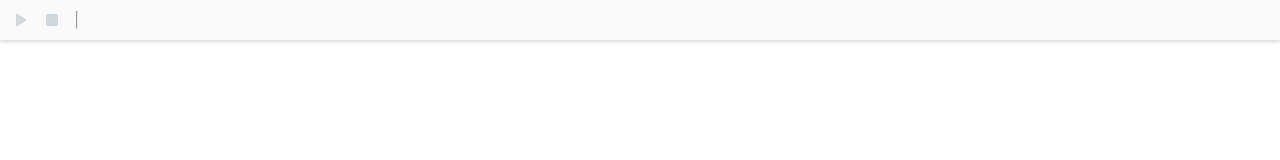
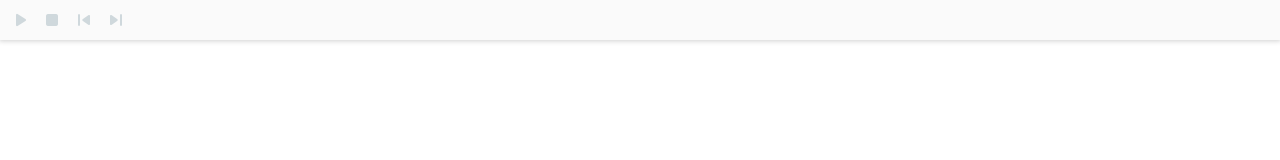
Before and after one commit to tsutoringo/musicalfireworkstudio-web, a Vue app: page /#/editor in a window 1280 px wide. Shown: the top 160 px of the page. Built offline with nearby package versions, Linux system fonts and the light colour scheme; no server answers.

Commit message:
Timeline移動

```diff
--- a/src/components/editor/Toolbar.vue
+++ b/src/components/editor/Toolbar.vue
@@ -1,13 +1,66 @@
 <template>
 	<div class="toolbar">
-		<slot />
+		<f-toggle-button v-model="state.playing" :disabled="!state.loaded">
+			<template #on><g-icon icon="pause" /></template>
+			<template #off><g-icon icon="play_arrow" /></template>
+		</f-toggle-button>
+		<f-button :disabled="!state.loaded" @click="stopPlay()">
+			<g-icon icon="stop" />
+		</f-button>
+		<f-button :disabled="!state.loaded" @click="skipStart()">
+			<g-icon icon="skip_previous" />
+		</f-button>
+		<f-button :disabled="!state.loaded" @click="skipEnd()">
+			<g-icon icon="skip_next" />
+		</f-button>
+		<template v-if="state.loaded">
+			<f-button @click="state.nbs.loop.enable = !state.nbs.loop.enable" :off="!state.nbs.loop.enable">
+				<g-icon icon="loop" />
+			</f-button>
+			<f-vhr />
+			<input type="text" v-model="state.nbs.song.tempo">
+		</template>
 	</div>
 </template>
 <script>
+import { inject } from 'vue';
+
+import FVhr from '../parts/FVhr.vue';
+import FButton from '../parts/FButton.vue';
+import FToggleButton from '../parts/FToggleButton.vue';
+import GIcon from '../icon/GIconRound.vue';
+
 export default {
 	name: 'Toolbar',
+	components: {
+		FVhr,
+		FButton,
+		FToggleButton,
+		GIcon
+	},
 	setup () {
+		const state = inject('state');
 
+
+		const stopPlay = () => {
+			state.playing = false;
+			state.playingTick = 0;
+		};
+
+		const skipStart = () => {
+			state.playingTick = 0;
+		};
+
+		const skipEnd = () => {
+			state.playingTick = state.nbs.songLength + 1;
+		};
+
+		return {
+			state,
+			stopPlay,
+			skipStart,
+			skipEnd,
+		};
 	}
 };
 </script>
--- a/src/views/ProjectEditor.vue
+++ b/src/views/ProjectEditor.vue
@@ -8,19 +8,7 @@
 		@dragover="onDragover($event)"
 		@dragleave="dragging = false"
 		@drop="onDrop($event)">
-		<f-toolbar>
-			<f-toggle-button v-model="state.playing" :disabled="!state.loaded">
-				<template #on><g-icon icon="pause" /></template>
-				<template #off><g-icon icon="play_arrow" /></template>
-			</f-toggle-button>
-			<f-button :disabled="!state.loaded" @click="stopPlay()">
-				<g-icon icon="stop" />
-			</f-button>
-			<f-vhr />
-			<template v-if="state.loaded">
-				<input type="text" v-model="state.nbs.song.tempo">
-			</template>
-		</f-toolbar>
+		<f-toolbar />
 		<f-timeline v-if="state.loaded" />
 		<f-flex-wrapper v-else classes="no-nbs-file">
 			<g-icon icon="music_note" class="icon"/>
```
